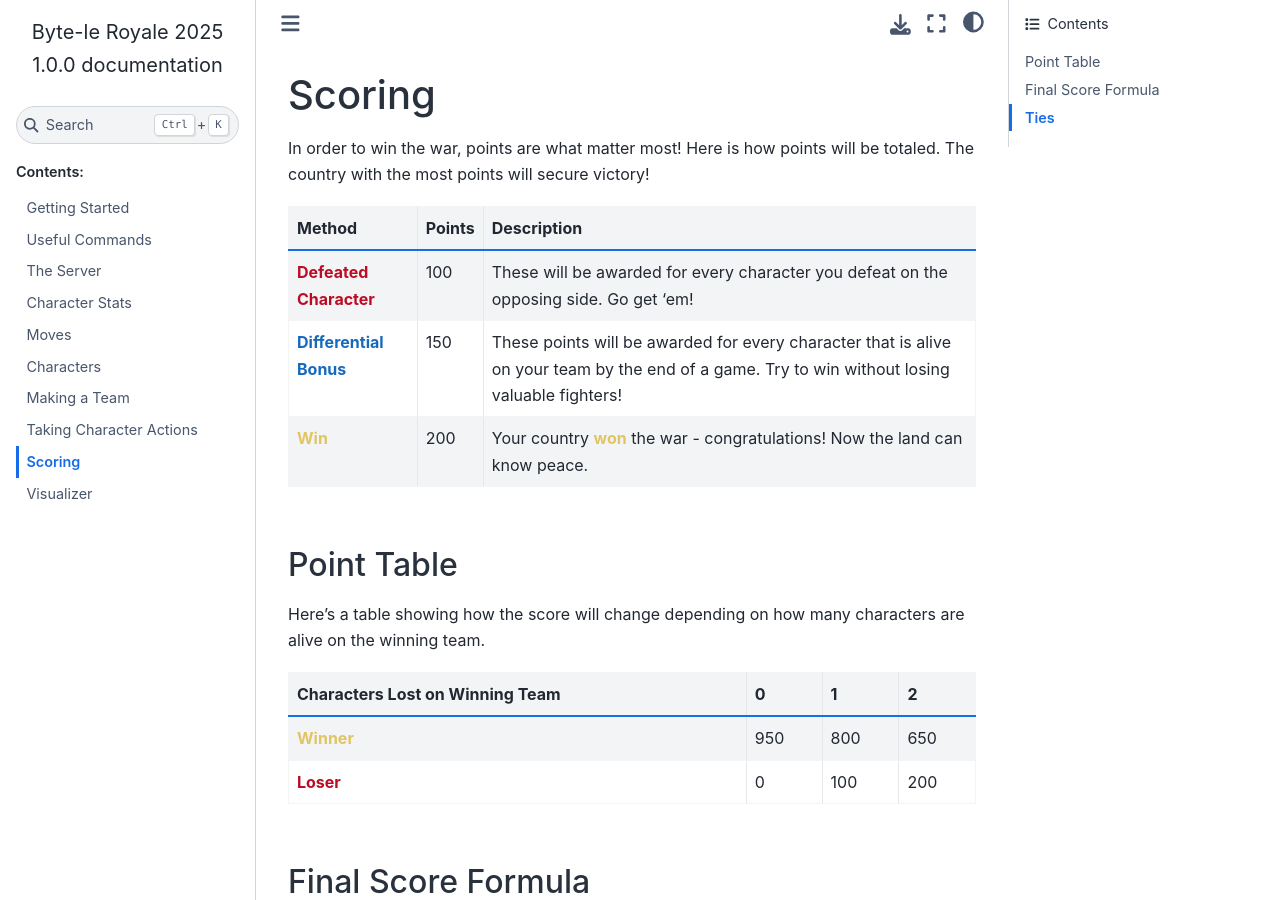
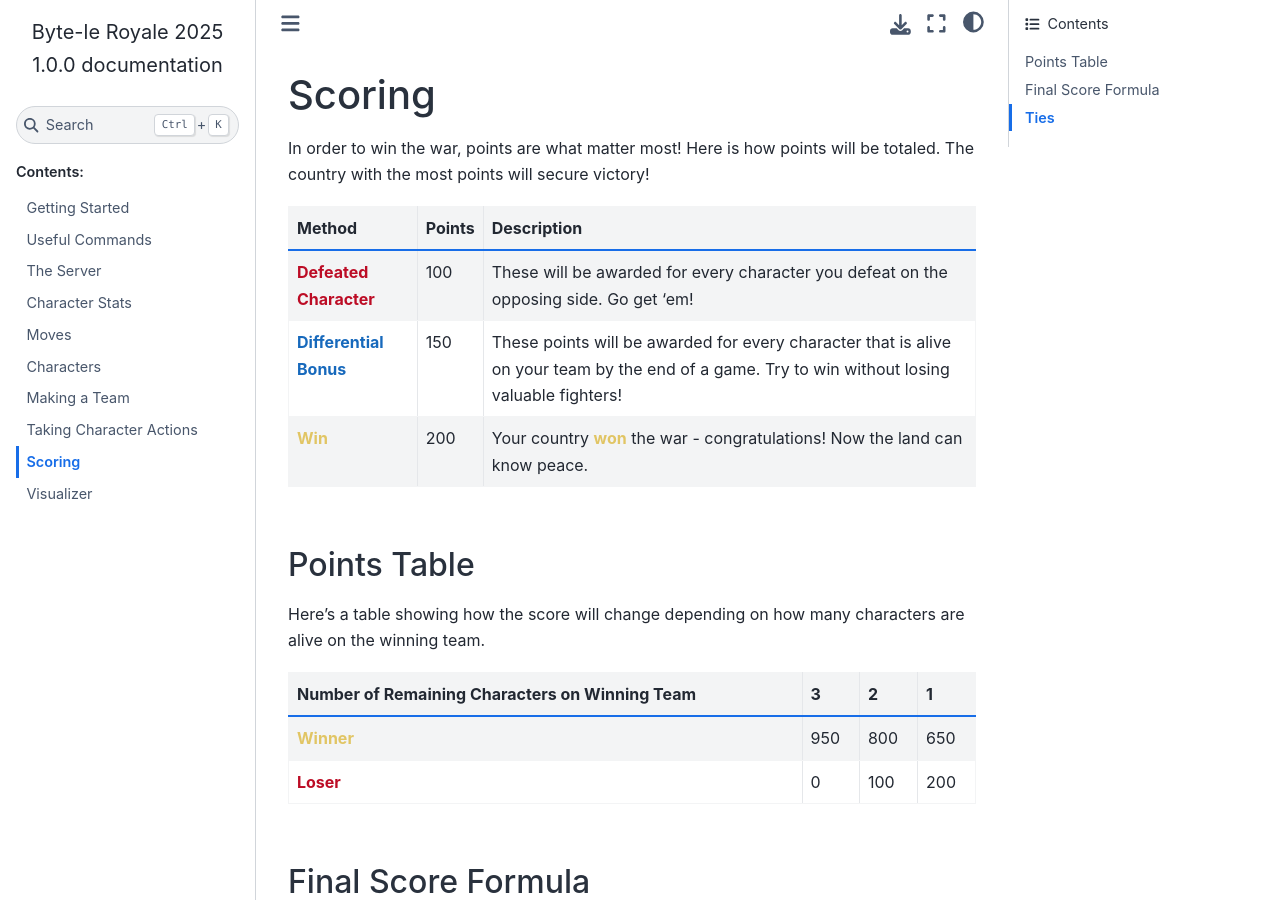
Before and after one commit to acm-ndsu/Byte-le-2025, a Sphinx documentation site: the page built from docs/scoring.rst, in a window 1280 px wide and 900 px high. Built offline with Sphinx 7.4.7 and the Sphinx Book theme 1.1.4, drawn with Linux system fonts in a browser that asks for light colours; pages that are not in the unit, such as notebooks, are missing from menus.

Commit message:
Made requested change for scoring.rst

```diff
--- a/docs/scoring.rst
+++ b/docs/scoring.rst
@@ -29,17 +29,17 @@
                                            peace.
 ========================== =============== =============================================================================
 
-Point Table
------------
+Points Table
+------------
 
 Here's a table showing how the score will change depending on how many characters are alive on the winning team.
 
-==================================== ===== ===== =====
-Characters Lost on Winning Team      0     1     2
-==================================== ===== ===== =====
-:gold:`Winner`                       950   800   650
-:red:`Loser`                         0     100   200
-==================================== ===== ===== =====
+============================================== ===== ===== =====
+Number of Remaining Characters on Winning Team 3     2     1
+============================================== ===== ===== =====
+:gold:`Winner`                                 950   800   650
+:red:`Loser`                                   0     100   200
+============================================== ===== ===== =====
 
 
 Final Score Formula
```
Also changed, not shown: 7 other files.
